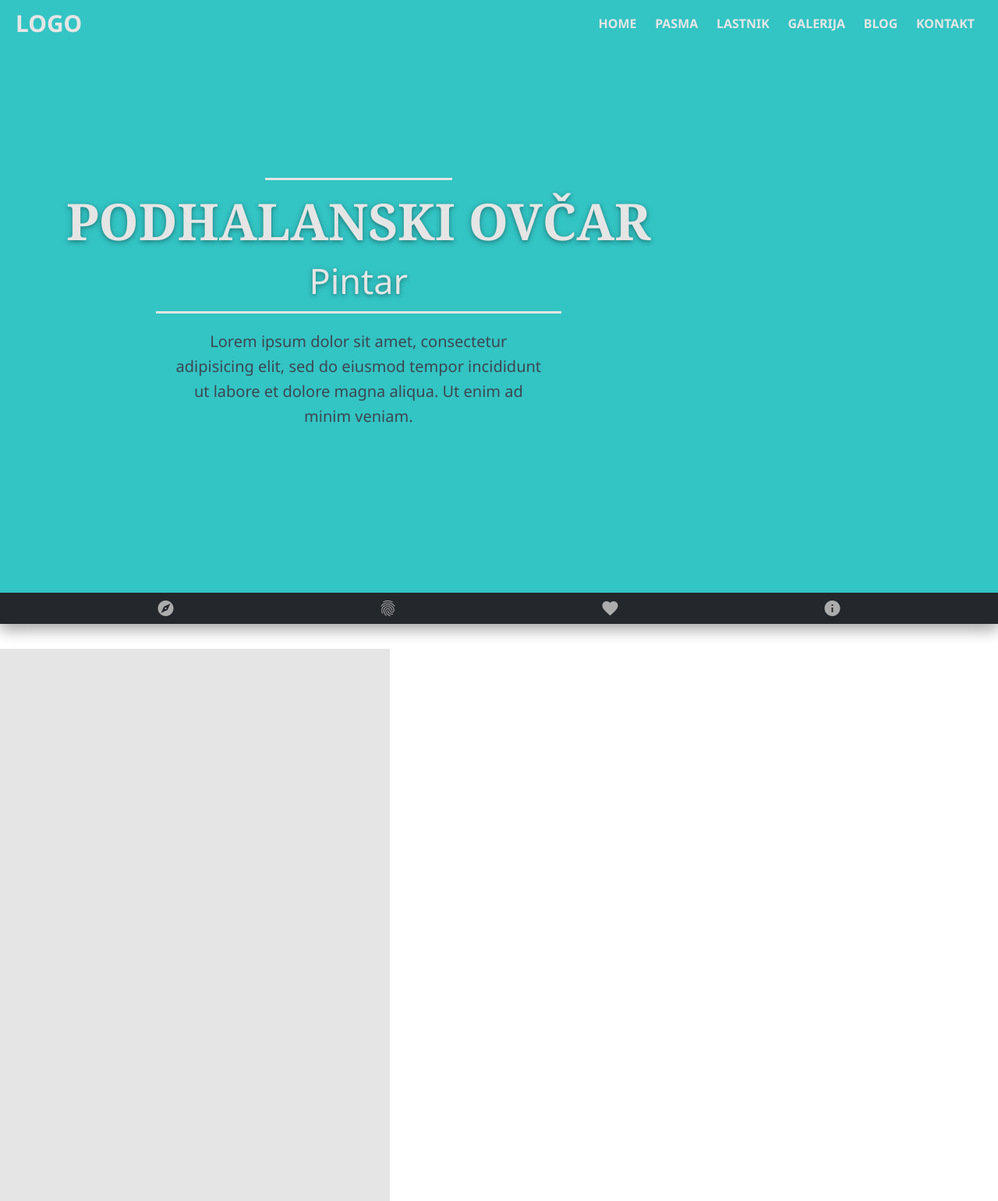
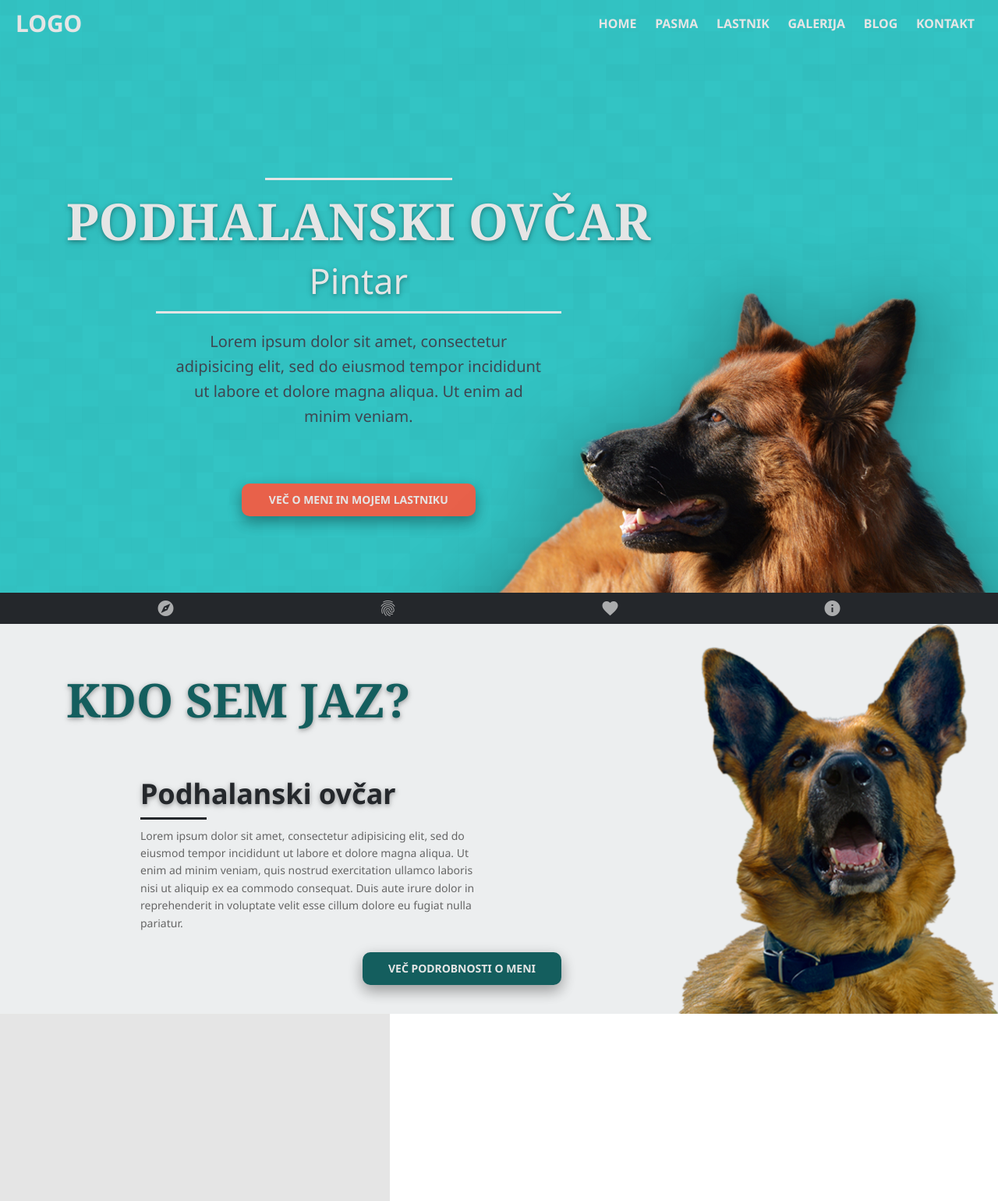
Before and after one commit to zigcccc/stankoWebsite, a PHP site: page / in a window 1280 px wide. Shown: the top 1540 px of the page at 78% size. Run offline with PHP 8.4, Linux system fonts and the light colour scheme.

Commit message:
Added first section and updates on some SASS variables

```diff
--- a/CSS/1-tools/_vars.sass
+++ b/CSS/1-tools/_vars.sass
@@ -40,9 +40,18 @@ $light-gray: #8f8f90
 $medium-gray: #3e4651
 $dark-gray: #24272b
 
+
 //
 // DropShadows
 //
 
 $text-dropshadow: 0px 2px 10px rgba(0, 0, 0, 0.16), 0px 2px 5px rgba(0, 0, 0, 0.26)
 $box-dropshadow: 0px 6px 20px 0px rgba(0, 0, 0, 0.19), 0px 8px 17px 0px rgba(0, 0, 0, 0.2)
+$box-hover-dropshadow: 0px 17px 50px 0px rgba(0, 0, 0, 0.19), 0px 12px 15px 0px rgba(0, 0, 0, 0.24)
+
+
+//
+// Transitions
+//
+
+$main-transition: all 300ms cubic-bezier(0.4, 0.0, 0.2, 1)
--- a/CSS/2-basics/_horizontal-lines.sass
+++ b/CSS/2-basics/_horizontal-lines.sass
@@ -1,10 +1,7 @@
-=horizontal-line($length, $bg-color)
+=horizontal-line($length, $bg-color, $margin-top, $margin-left-right, $margin-bottom)
+  content: ''
+  display: block
   height: 3px
   width: $length
   background: $bg-color
-
-.medium-hr
-  +horizontal-line(240px, $cream)
-
-.large-hr
-  +horizontal-line(520px, $cream)
+  margin: $margin-top $margin-left-right $margin-bottom
--- /dev/null
+++ b/CSS/2-basics/_typography.sass
@@ -0,0 +1,16 @@
+=section-heading($font-color)
+  color: $font-color
+  font-family: $serif-font
+  text-shadow: $text-dropshadow
+  font-size: 60px
+  font-weight: bold
+  text-transform: uppercase
+
+=section-subheading($font-color, $margin-top)
+  color: $font-color
+  font-family: $sans-font
+  text-shadow: $text-dropshadow
+  font-size: 36px
+  font-weight: bold
+  //text-transform: capitalize
+  margin-top: $margin-top
--- /dev/null
+++ b/CSS/3-modules/_bootstrap-override.sass
@@ -0,0 +1,3 @@
+.jumbotron
+  margin-bottom: 0
+  position: relative
--- /dev/null
+++ b/CSS/3-modules/_cta-button.sass
@@ -0,0 +1,20 @@
+=cta($width, $bg-color, $margin-top)
+  width: $width
+  min-height: 40px
+  line-height: 40px
+  text-transform: uppercase
+  margin: $margin-top auto 0
+  display: block
+  border: none
+  border-radius: 10px
+  background: $bg-color
+  color: $cream
+  font-family: $sans-font
+  font-weight: bold
+  box-shadow: $box-dropshadow
+  transition: $main-transition
+  outline: none
+
+  &:hover
+    box-shadow: $box-hover-dropshadow
+    background: darken($bg-color, 5%)
--- a/CSS/3-modules/_main-nav.sass
+++ b/CSS/3-modules/_main-nav.sass
@@ -4,6 +4,8 @@
   height: 60px
   width: 100vw
   +clearfix
+  z-index: 100000
+
 
   .logo
     float: left
--- a/CSS/4-pages/_home-page.sass
+++ b/CSS/4-pages/_home-page.sass
@@ -1,5 +1,9 @@
 .landing-section
-  background: $light-blue
+  background-color: $light-blue
+  background:
+    image: url("../IMG/square_bg.png")
+    repeat: repeat
+    //size: 100px 100px
   height: 100vh
   box-shadow: $box-dropshadow
 
@@ -9,7 +13,7 @@
     position: absolute
     bottom: 0
     right: 0
-    transform: scale(1.5)
+    transform: scale(1)
 
   .section-heading
     margin-top: 120px
@@ -24,10 +28,7 @@
       margin-bottom: 0
 
       &::before
-        content: ""
-        display: block
-        +horizontal-line(240px, $cream)
-        margin: 6px auto 0
+        +horizontal-line(240px, $cream, 6px, auto, 0)
 
     h2
       color: $cream
@@ -38,17 +39,17 @@
       margin-top: 0
 
       &::after
-        content: ""
-        display: block
-        +horizontal-line(520px, $cream)
-        margin: 15px auto 0
+        +horizontal-line(520px, $cream, 15px, auto, 0)
 
-  .lead
-    max-width: 475px
-    text-align: center
-    color: $medium-gray
-    font-family: $sans-font
-    margin: 20px auto 0
+    .lead
+      max-width: 475px
+      text-align: center
+      color: $medium-gray
+      font-family: $sans-font
+      margin: 20px auto 0
+
+    .main-cta
+      +cta(300px, $flat-orange, 70px)
 
 
 
@@ -56,9 +57,10 @@
   display: block
   position: absolute
   bottom: 0
-  height: 5vh
+  height: 40px
   background: $dark-gray
   width: 100vw
+  z-index: 100
 
   .material-icons
     color: transparentize($cream, 0.3)
@@ -70,3 +72,21 @@
     &:hover
       color: $flat-orange
       cursor: pointer
+
+.predstavitev-pasme
+  height: 500px
+  h2
+    +section-heading($dark-green)
+
+  img
+    +position(absolute, null 0 0 null)
+    height: 500px
+
+  h3
+    +section-subheading($dark-gray, 60px)
+
+    &::after
+      +horizontal-line(85px, $dark-gray, 10px, 0, 10px)
+
+  .section-cta
+    +cta(100%, $dark-green, 10px)
--- a/CSS/main.css
+++ b/CSS/main.css
@@ -217,20 +217,11 @@ a {
   a:hover, a:focus {
     color: #40a6ff; }
 
-.medium-hr {
-  height: 3px;
-  width: 240px;
-  background: #e5e5e5; }
-
-.large-hr {
-  height: 3px;
-  width: 520px;
-  background: #e5e5e5; }
-
 .main-nav {
   position: fixed;
   height: 60px;
-  width: 100vw; }
+  width: 100vw;
+  z-index: 100000; }
   .main-nav::after {
     clear: both;
     content: "";
@@ -258,8 +249,14 @@ a {
       line-height: 60px;
       padding: 0 10px; }
 
+.jumbotron {
+  margin-bottom: 0;
+  position: relative; }
+
 .landing-section {
-  background: #33c4c4;
+  background-color: #33c4c4;
+  background-image: url("../IMG/square_bg.png");
+  background-repeat: repeat;
   height: 100vh;
   box-shadow: 0px 6px 20px 0px rgba(0, 0, 0, 0.19), 0px 8px 17px 0px rgba(0, 0, 0, 0.2); }
   .landing-section img {
@@ -267,7 +264,7 @@ a {
     position: absolute;
     bottom: 0;
     right: 0;
-    transform: scale(1.5); }
+    transform: scale(1); }
   .landing-section .section-heading {
     margin-top: 120px;
     width: auto;
@@ -299,20 +296,40 @@ a {
         width: 520px;
         background: #e5e5e5;
         margin: 15px auto 0; }
-  .landing-section .lead {
-    max-width: 475px;
-    text-align: center;
-    color: #3e4651;
-    font-family: "Noto Sans", sans-serif;
-    margin: 20px auto 0; }
+    .landing-section .section-heading .lead {
+      max-width: 475px;
+      text-align: center;
+      color: #3e4651;
+      font-family: "Noto Sans", sans-serif;
+      margin: 20px auto 0; }
+    .landing-section .section-heading .main-cta {
+      width: 300px;
+      min-height: 40px;
+      line-height: 40px;
+      text-transform: uppercase;
+      margin: 70px auto 0;
+      display: block;
+      border: none;
+      border-radius: 10px;
+      background: #e8614a;
+      color: #e5e5e5;
+      font-family: "Noto Sans", sans-serif;
+      font-weight: bold;
+      box-shadow: 0px 6px 20px 0px rgba(0, 0, 0, 0.19), 0px 8px 17px 0px rgba(0, 0, 0, 0.2);
+      transition: all 300ms cubic-bezier(0.4, 0, 0.2, 1);
+      outline: none; }
+      .landing-section .section-heading .main-cta:hover {
+        box-shadow: 0px 17px 50px 0px rgba(0, 0, 0, 0.19), 0px 12px 15px 0px rgba(0, 0, 0, 0.24);
+        background: #e54d33; }
 
 .social-banner {
   display: block;
   position: absolute;
   bottom: 0;
-  height: 5vh;
+  height: 40px;
   background: #24272b;
-  width: 100vw; }
+  width: 100vw;
+  z-index: 100; }
   .social-banner .material-icons {
     color: rgba(229, 229, 229, 0.7);
     line-height: 5vh;
@@ -323,4 +340,52 @@ a {
       color: #e8614a;
       cursor: pointer; }
 
+.predstavitev-pasme {
+  height: 500px; }
+  .predstavitev-pasme h2 {
+    color: #145e5e;
+    font-family: "Noto Serif", serif;
+    text-shadow: 0px 2px 10px rgba(0, 0, 0, 0.16), 0px 2px 5px rgba(0, 0, 0, 0.26);
+    font-size: 60px;
+    font-weight: bold;
+    text-transform: uppercase; }
+  .predstavitev-pasme img {
+    position: absolute;
+    right: 0;
+    bottom: 0;
+    height: 500px; }
+  .predstavitev-pasme h3 {
+    color: #24272b;
+    font-family: "Noto Sans", sans-serif;
+    text-shadow: 0px 2px 10px rgba(0, 0, 0, 0.16), 0px 2px 5px rgba(0, 0, 0, 0.26);
+    font-size: 36px;
+    font-weight: bold;
+    margin-top: 60px; }
+    .predstavitev-pasme h3::after {
+      content: "";
+      display: block;
+      height: 3px;
+      width: 85px;
+      background: #24272b;
+      margin: 10px 0 10px; }
+  .predstavitev-pasme .section-cta {
+    width: 100%;
+    min-height: 40px;
+    line-height: 40px;
+    text-transform: uppercase;
+    margin: 10px auto 0;
+    display: block;
+    border: none;
+    border-radius: 10px;
+    background: #145e5e;
+    color: #e5e5e5;
+    font-family: "Noto Sans", sans-serif;
+    font-weight: bold;
+    box-shadow: 0px 6px 20px 0px rgba(0, 0, 0, 0.19), 0px 8px 17px 0px rgba(0, 0, 0, 0.2);
+    transition: all 300ms cubic-bezier(0.4, 0, 0.2, 1);
+    outline: none; }
+    .predstavitev-pasme .section-cta:hover {
+      box-shadow: 0px 17px 50px 0px rgba(0, 0, 0, 0.19), 0px 12px 15px 0px rgba(0, 0, 0, 0.24);
+      background: #104949; }
+
 /*# sourceMappingURL=main.css.map */
--- a/CSS/main.sass
+++ b/CSS/main.sass
@@ -13,10 +13,14 @@
 @import '2-basics/selection-colors'
 @import '2-basics/links'
 @import '2-basics/horizontal-lines'
+@import '2-basics/typography'
 
 
 // 3 - Modules
 @import '3-modules/main-nav'
+@import '3-modules/cta-button'
+@import '3-modules/bootstrap-override'
+
 
 // 4 - pages
 @import '4-pages/home-page'
--- a/index.html
+++ b/index.html
@@ -31,7 +31,9 @@
             <h1>Podhalanski ovčar</h1>
             <h2>Pintar</h2>
             <p class="lead">Lorem ipsum dolor sit amet, consectetur adipisicing elit, sed do eiusmod tempor incididunt ut labore et dolore magna aliqua. Ut enim ad minim veniam.</p>
+            <button class="main-cta">več o meni in mojem lastniku</button>
         </div>
+        <img src="IMG/header-img.png" alt="dog head">
     </div>
     <div class="social-banner">
         <div class="container">
@@ -45,6 +47,26 @@
     </div>
 </div>
 
+<div class="jumbotron jumbotron-fluid predstavitev-pasme">
+    <div class="container">
+        <h2>Kdo sem jaz?</h2>
+        <div class="row">
+            <div class="col-sm-5 offset-sm-1">
+                <h3>Podhalanski ovčar</h3>
+                <p class="section-text">Lorem ipsum dolor sit amet, consectetur adipisicing elit, sed do eiusmod tempor incididunt ut labore et dolore magna aliqua. Ut enim ad minim veniam, quis nostrud exercitation ullamco laboris nisi ut aliquip ex ea commodo consequat. Duis aute irure dolor in reprehenderit in voluptate velit esse cillum dolore eu fugiat nulla pariatur. </p>
+            </div>
+        </div>
+        <div class="row">
+            <div class="col-sm-3 offset-sm-4">
+                <button class="section-cta">
+                    Več podrobnosti o meni
+                </button>
+            </div>
+        </div>
+    </div>
+    <img src="IMG/section1-img.png" alt="doggy">
+</div>
+
 <div style="width: 500px; height: 2000px; background: #e5e5e5; z-index: 100;"></div>
 
 </body>
```
Also changed, not shown: IMG/landing-section-pattern.svg (added), IMG/section1-img.png (added), IMG/square_bg.png (added), IMG/square_bg/readme.txt (added), IMG/square_bg/square_bg.png (added), IMG/square_bg/square_bg_@2X.png (added), 2 other files.
